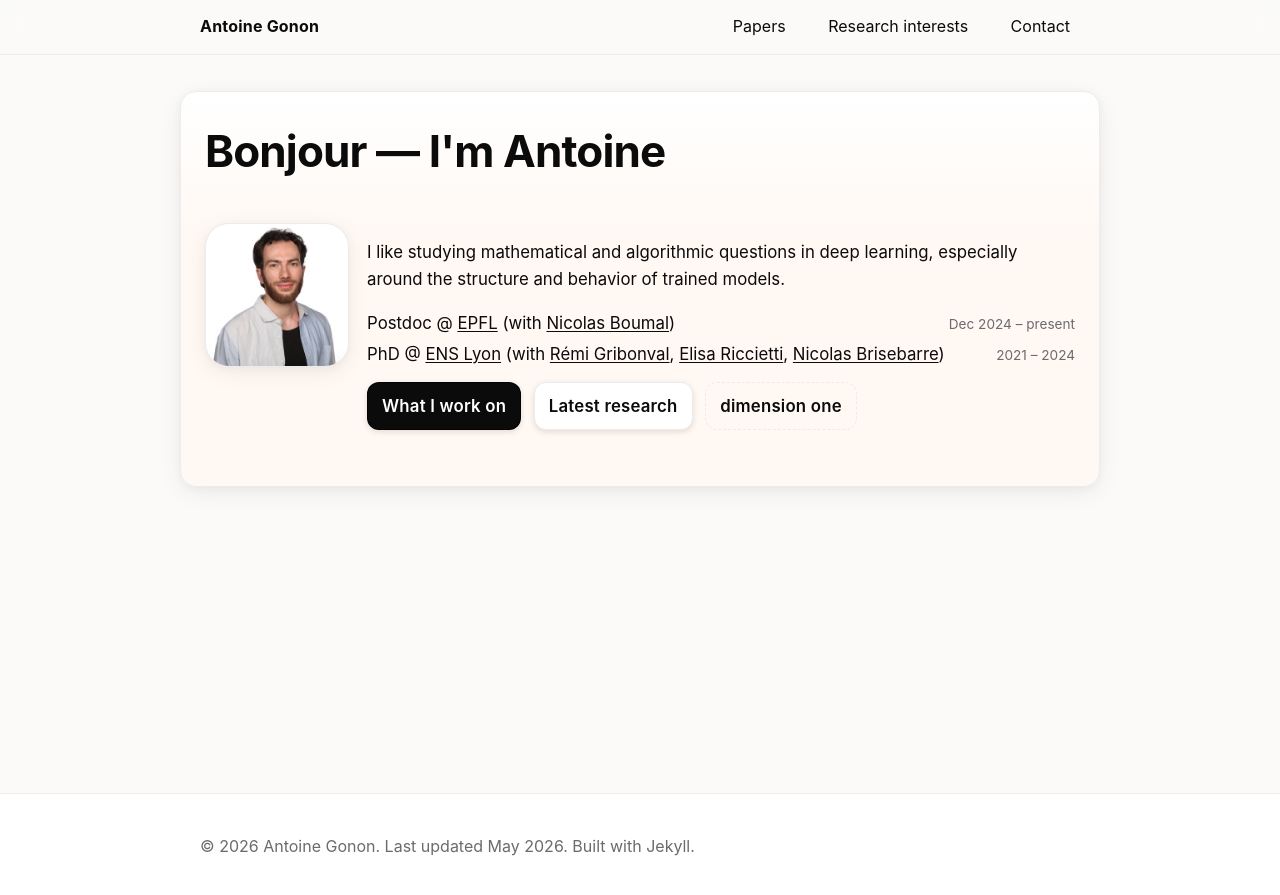
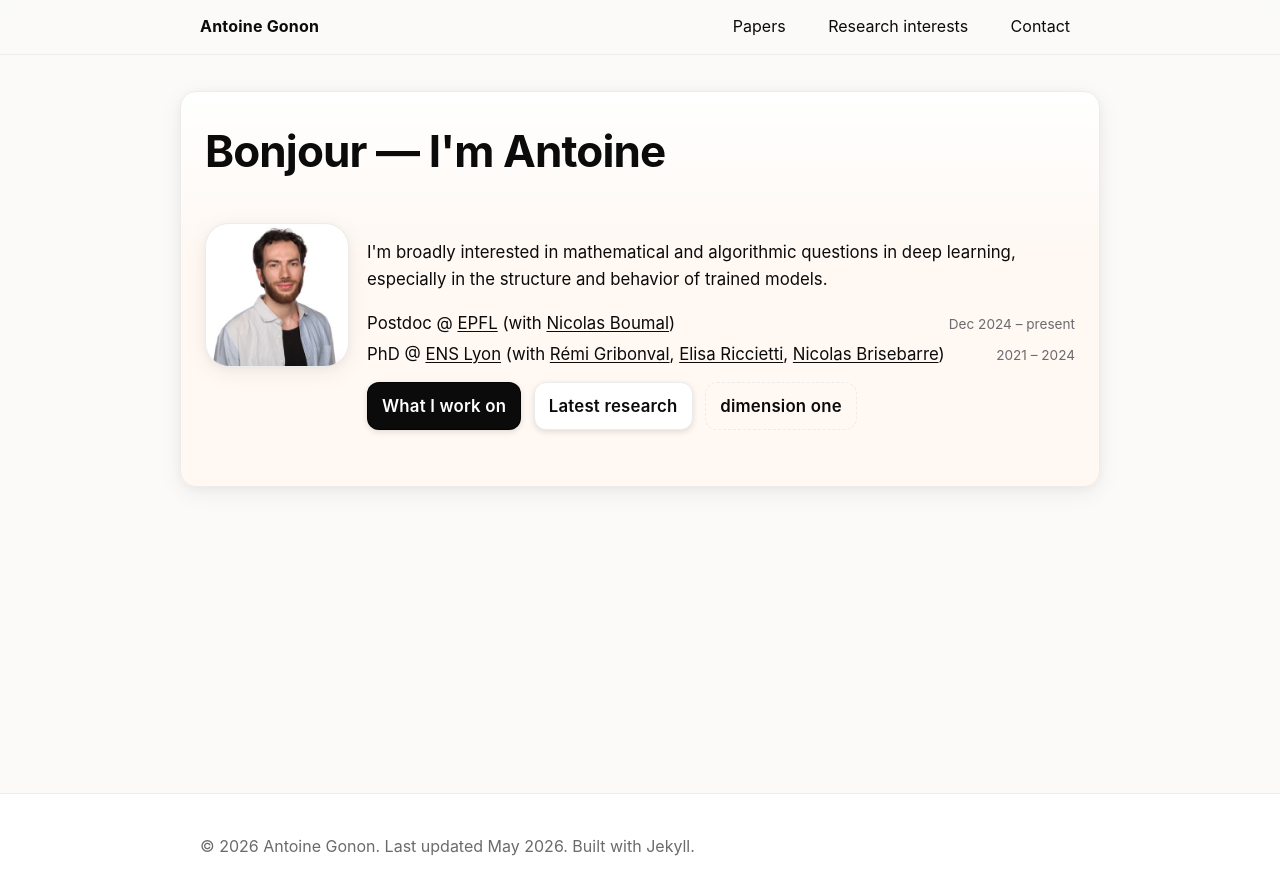
Before and after one commit to agonon/agonon.github.io, a Jekyll site: the page built from index.md, in a window 1280 px wide. Shown: the top 895 px of the page. Built offline with Jekyll 4.4.1, drawn with Linux system fonts in a browser that asks for light colours.

Commit message:
Update index.md

```diff
--- a/index.md
+++ b/index.md
@@ -8,7 +8,7 @@ seo_title: "Antoine Gonon, mathematics of deep learning"
   <img class="avatar" src="/assets/img/me.jpg" alt="Antoine Gonon" width="144" height="144" loading="lazy" decoding="async">
 
   <div>
-    <p>I like studying mathematical and algorithmic questions in deep learning, especially around the structure and behavior of trained models.</p>
+    <p>I'm broadly interested in mathematical and algorithmic questions in deep learning, especially in the structure and behavior of trained models.</p>
     <ul class="roles">
       <li>
         <div class="role">
```
